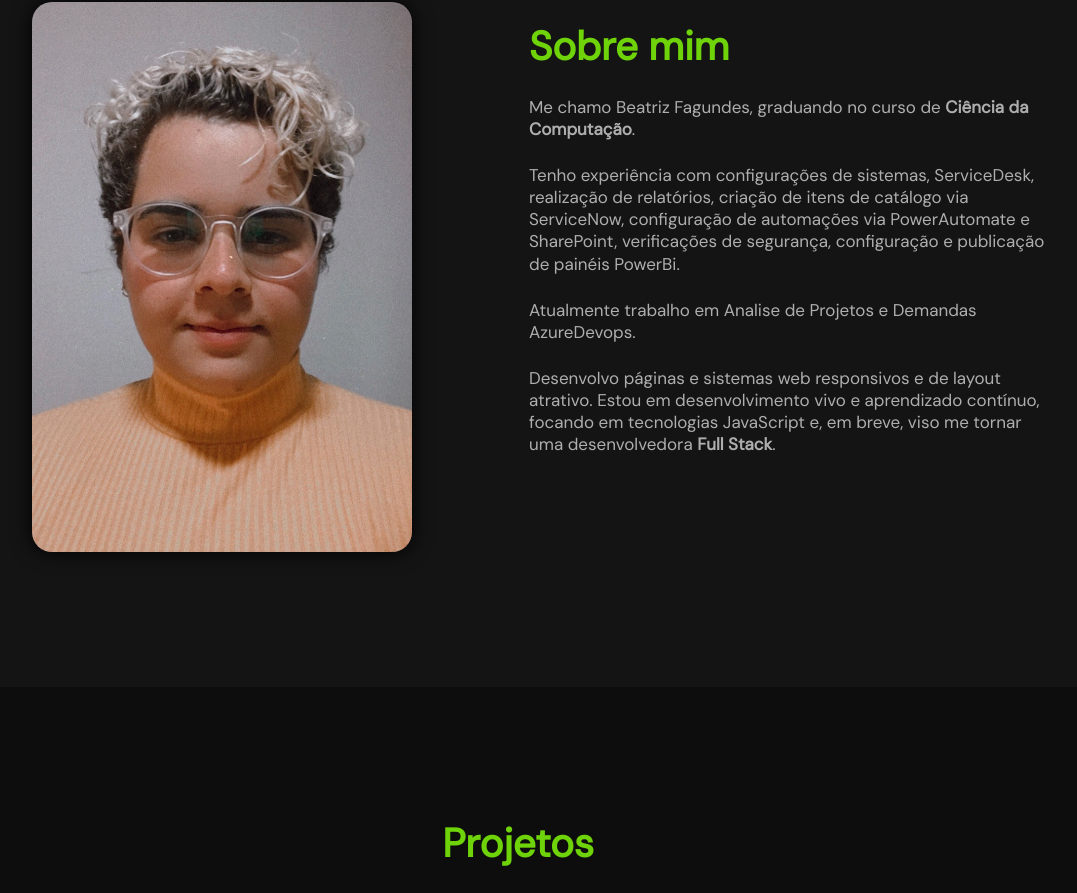
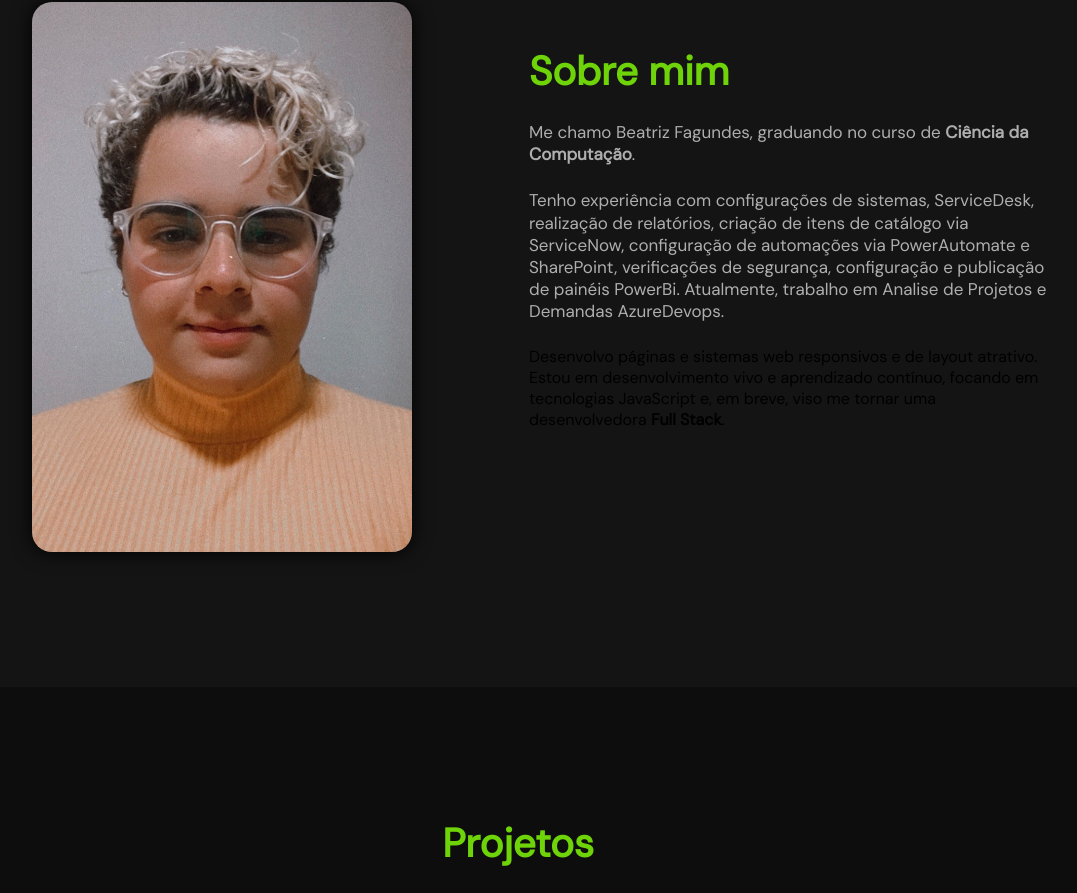
Before and after one commit to BeatrizFag/Portfoliob, a plain HTML site: page index.html in a window 1280 px wide. Shown: the part 928-1821 px from the top of the page, without its empty margins (122-1199 px from the left). Drawn offline with nearby package versions, Linux system fonts and the light colour scheme; a web font is replaced by a local one.

Commit message:
Update index.html

```diff
--- a/index.html
+++ b/index.html
@@ -234,11 +234,10 @@
               Me chamo Beatriz Fagundes, graduando no curso de <strong>Ciência da Computação</strong>.
             </p>
             <p>
-               Tenho experiência com configurações de sistemas, ServiceDesk, realização de relatórios, criação de itens de catálogo via ServiceNow, configuração de automações via PowerAutomate e SharePoint, verificações de segurança, configuração e publicação de painéis PowerBi.
-            </p>
-            <p>
-              Atualmente trabalho em Analise de Projetos e Demandas AzureDevops.
-            </p>
+               Tenho experiência com configurações de sistemas, ServiceDesk, realização de relatórios, criação de itens de catálogo
+              via ServiceNow, configuração de automações via PowerAutomate e SharePoint, verificações de segurança, configuração e
+              publicação de painéis PowerBi. Atualmente, trabalho em Analise de Projetos e Demandas AzureDevops.
+            </p
             <p>
               Desenvolvo páginas e sistemas web responsivos e de layout atrativo.
               Estou em desenvolvimento vivo e aprendizado contínuo, focando em tecnologias JavaScript e, em breve, viso me tornar uma desenvolvedora <strong>Full Stack</strong>.
```
